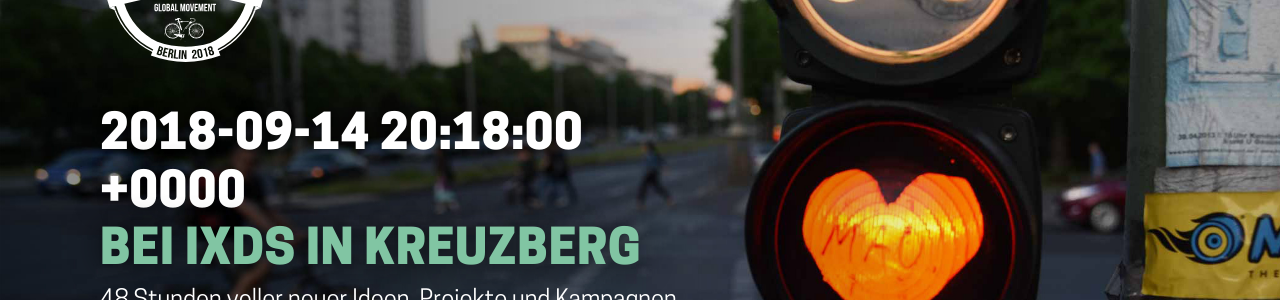
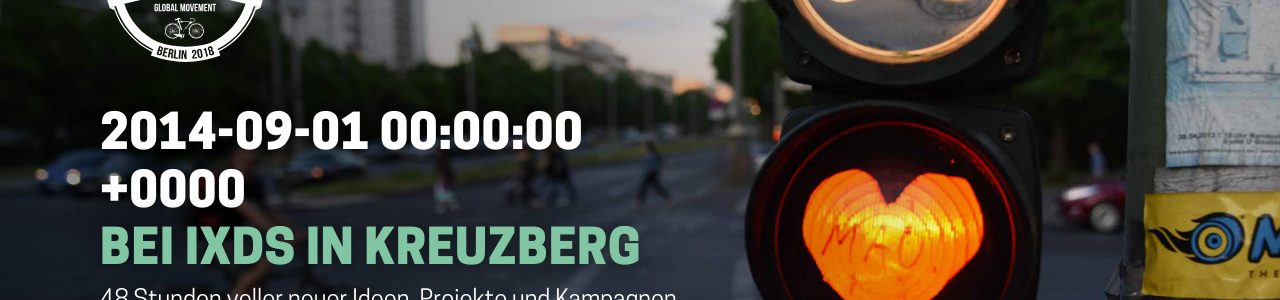
Before and after one commit to sjockers/cyclehackberlin.de, a Jekyll site: the page built from mitmachen.md, in a window 1280 px wide. Shown: the part 166-466 px from the top of the page. Built offline with Jekyll 4.4.1, drawn with Linux system fonts in a browser that asks for light colours.

Commit message:
Updated Mitmachen

```diff
--- a/mitmachen.md
+++ b/mitmachen.md
@@ -2,7 +2,7 @@
 title: CycleHack Berlin 2017
 permalink: "/mitmachen/"
 join:
-  date: 2018-09-14 20:18:00 Z
+  date: 2014-09-01 00:00:00 Z
   venue: Bei IXDS in Kreuzberg
   more: Zur Anmeldung
   more_url: https://www.eventbrite.de/e/cyclehack-berlin-2018-tickets-48362363130
```
